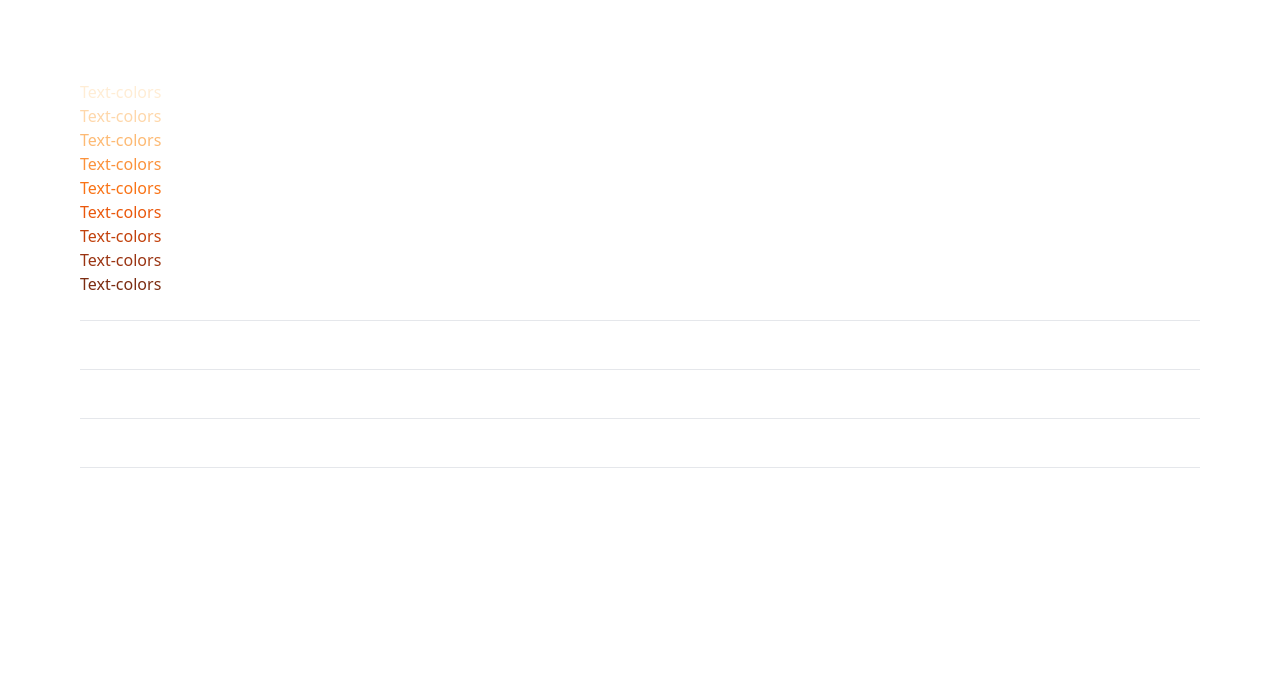
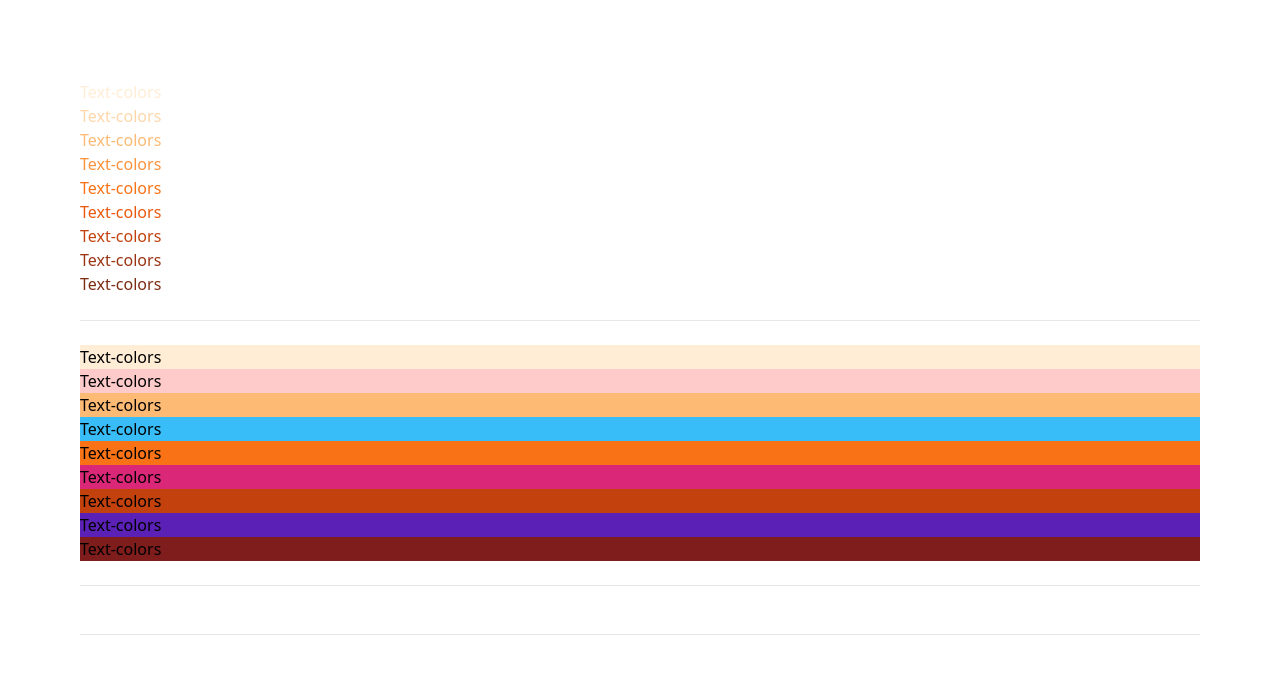
Before and after one commit to Rahullkumr/Tailwind-practice, a plain HTML site: page index.html in a window 1280 px wide. Shown: the top 674 px of the page. Drawn offline with nearby package versions, Linux system fonts and the light colour scheme.

Commit message:
add bgcolor

```diff
--- a/index.html
+++ b/index.html
@@ -31,6 +31,16 @@
     <!-- 2. Background Colors -->
     <!-- https://tailwindcss.com/docs/background-color -->
 
+    <h1 class="bg-orange-100">Text-colors</h1>
+    <h1 class="bg-red-200">Text-colors</h1>
+    <h1 class="bg-orange-300">Text-colors</h1>
+    <h1 class="bg-sky-400">Text-colors</h1>
+    <h1 class="bg-orange-500">Text-colors</h1>
+    <h1 class="bg-pink-600">Text-colors</h1>
+    <h1 class="bg-orange-700">Text-colors</h1>
+    <h1 class="bg-violet-800">Text-colors</h1>
+    <h1 class="bg-red-900">Text-colors</h1>
+
     <br><hr><br>
     <!-- Text Underline -->
     <!-- https://tailwindcss.com/docs/accent-color -->
```
